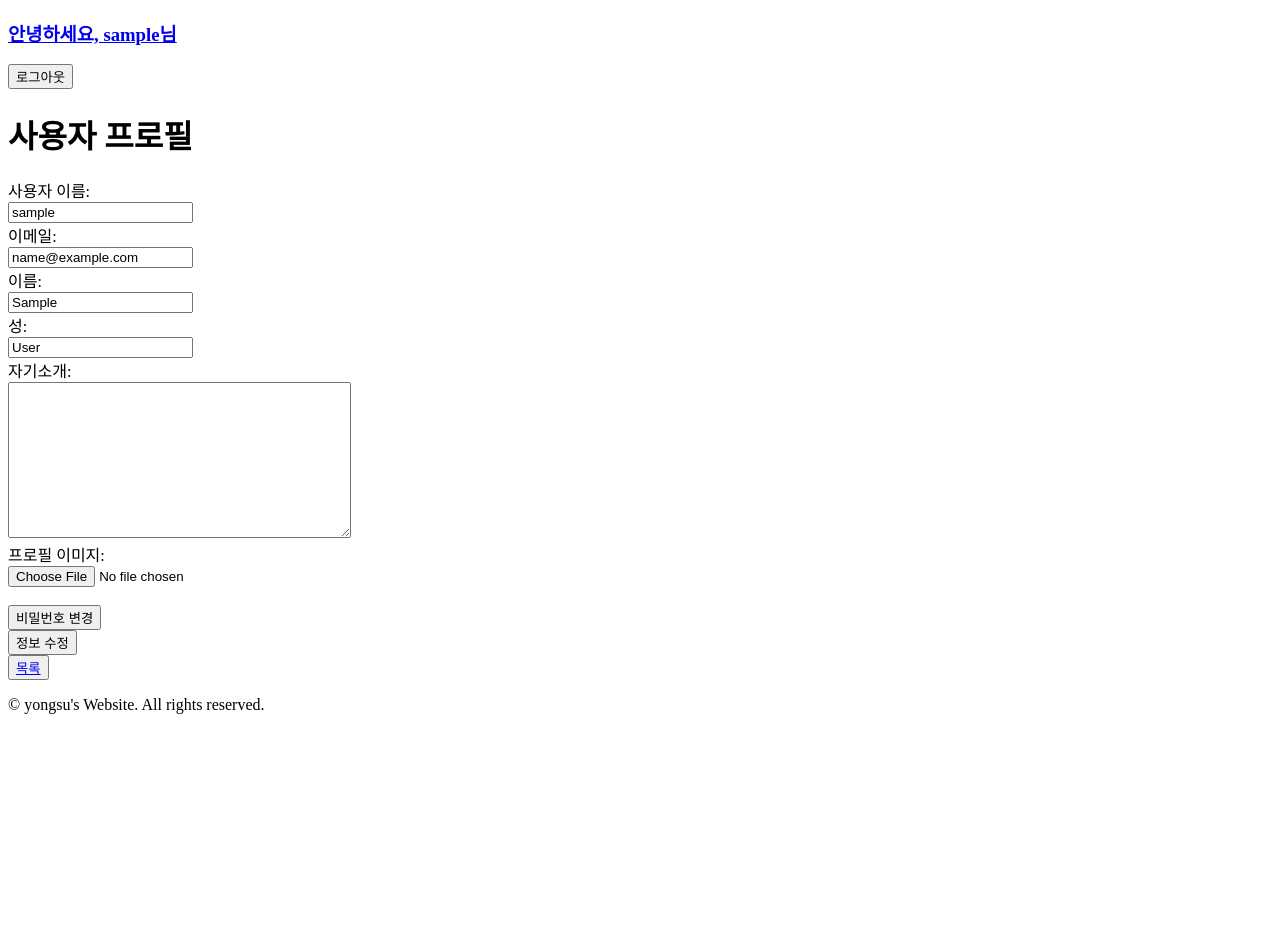
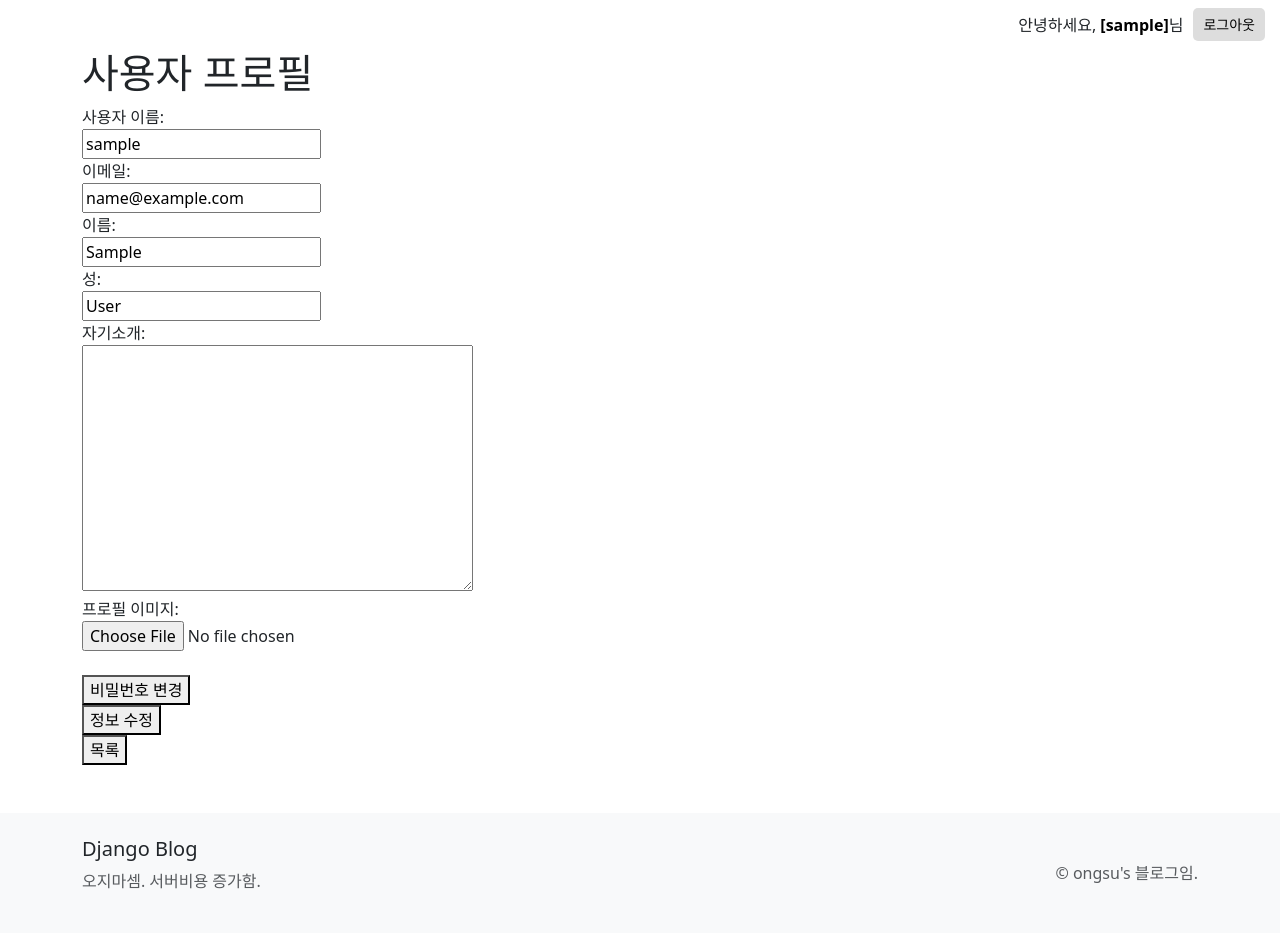
Before and after one commit to canit0221/sparta, a Django app: page /User/profile in a window 1280 px wide. Before the commit the page ends 714 px from the top, so only its background shows below. Run offline with Django 5.2, Linux system fonts and the light colour scheme; the visitor is signed in with stand-in values (Sample User, id 1).

Commit message:
ui enhanced

```diff
--- a/quest_3/pure_django/Post/templates/Post/post_list.html
+++ b/quest_3/pure_django/Post/templates/Post/post_list.html
@@ -2,7 +2,7 @@
 {% block content %}
     <h1>게시글 목록</h1>
     {% if user.is_authenticated %}
-        <button><a href="{% url 'Post:post_create' %}">작성</a></button>
+        <a href="{% url 'Post:post_create' %}" class="btn btn-primary">작성</a>
     {% else %}
         <a href="{% url 'User:login' %}">로그인이 필요합니다.</a>
     {% endif %}
--- a/quest_3/pure_django/Post/urls.py
+++ b/quest_3/pure_django/Post/urls.py
@@ -4,7 +4,7 @@ from . import views
 app_name = "Post"
 
 urlpatterns = [
-    path("list/", views.post_list, name="post_list"),
+    path("", views.post_list, name="post_list"),
     path("<int:pk>/", views.post_detail, name="post_detail"),
     path("create/", views.post_create, name="post_create"),
     path("update/<int:pk>/", views.post_update, name="post_update"),
--- a/quest_3/pure_django/Post/views.py
+++ b/quest_3/pure_django/Post/views.py
@@ -18,7 +18,7 @@ from django.views.decorators.http import require_POST
 
 # Create your views here.
 def post_list(request):
-    posts = Post.objects.all()  # 모든 Post 객체를 가져옵니다.
+    posts = Post.objects.all().order_by("-pk")  # 모든 Post 객체를 가져옵니다.
     context = {"posts": posts}  # 컨텍스트에 posts를 추가합니다.
     return render(request, "Post/post_list.html", context)  # 템플릿을 렌더링합니다.
 
--- a/quest_3/pure_django/User/templates/User/profile.html
+++ b/quest_3/pure_django/User/templates/User/profile.html
@@ -17,8 +17,8 @@
     {{ form.profile_image }}<br><br>
     <button type="button" onclick="location.href='{% url 'User:password_change' %}'">비밀번호 변경</button><br>
     <button type="submit">정보 수정</button><br>
-    <button><a href="{% url 'Post:post_list' %}">목록</a></button>
-<!-- Start of Selection -->
+    <button type="button" onclick="location.href='{% url 'Post:post_list' %}'">목록</button>
+    <!-- Start of Selection -->
 </form>
 
 <!-- End of Selection -->
--- a/quest_3/pure_django/config/urls.py
+++ b/quest_3/pure_django/config/urls.py
@@ -21,5 +21,5 @@ from django.urls import path, include
 urlpatterns = [
     path("admin/", admin.site.urls),
     path("User/", include("User.urls")),
-    path("Post/", include("Post.urls")),
+    path("", include("Post.urls")),
 ]
--- a/quest_3/pure_django/templates/base.html
+++ b/quest_3/pure_django/templates/base.html
@@ -2,6 +2,7 @@
 <!DOCTYPE html>
 <html lang="en">
 <head>
+    <link rel="stylesheet" href="https://cdn.jsdelivr.net/npm/bootstrap@5.3.3/dist/css/bootstrap.min.css">
     <meta charset="UTF-8">
     <meta name="viewport" content="width=device-width, initial-scale=1.0">
     <title>Document</title>
@@ -18,7 +19,7 @@
 
     <!-- 푸터 포함 -->
     {% include 'footer.html' %}
-
+    <script src="https://cdn.jsdelivr.net/npm/bootstrap@5.3.3/dist/js/bootstrap.bundle.min.js"></script>
 </body>
 </html>
 <!-- End of Selection -->
--- a/quest_3/pure_django/templates/footer.html
+++ b/quest_3/pure_django/templates/footer.html
@@ -1,3 +1,15 @@
-<footer>
-    <p>&copy; yongsu's Website. All rights reserved.</p>
+<!-- Start of Selection -->
+<footer class="bg-light mt-5 py-4">
+    <div class="container">
+        <div class="row">
+            <div class="col-md-6">
+                <h5>Django Blog</h5>
+                <p class="text-muted">오지마셈. 서버비용 증가함.</p>
+            </div>
+            <div class="col-md-6 text-md-end">
+                <p class="mb-0 text-muted"><br>&copy; ongsu's 블로그임.</p>
+            </div>
+        </div>
+    </div>
 </footer>
+<!-- End of Selection -->
--- a/quest_3/pure_django/templates/navbar.html
+++ b/quest_3/pure_django/templates/navbar.html
@@ -1,12 +1,14 @@
-<div class="navbar">
+<div class="navbar" style="display: flex; justify-content: flex-end; align-items: center;">
     {% if user.is_authenticated %}
-        <h3><a href="{% url 'User:profile' %}">안녕하세요, {{ user.username }}님</a></h3>
-        <form action="{% url 'User:logout' %}" method="POST">
-            {% csrf_token %}
-            <button type="submit">로그아웃</button>
-        </form>
+        <div style="display: flex; align-items: center;">
+            <h3 style="margin-right: 10px; line-height: 1.5; font-size: 16px; margin-bottom: 0;">안녕하세요, <a href="{% url 'User:profile' %}" style="color: black; font-weight: bold; text-decoration: none;">[{{ user.username }}]</a>님</h3>
+            <form action="{% url 'User:logout' %}" method="POST" style="margin-left: 0px; margin-right: 15px;">
+                {% csrf_token %}
+                <button type="submit" style="background-color: #ddd; color: black; border: none; border-radius: 5px; padding: 6px 10px; cursor: pointer; line-height: 1.5; font-size: 14px;">로그아웃</button>
+            </form>
+        </div>
     {% else %}
-        <button><a href="{% url 'User:login' %}">로그인</a></button>
-        <button><a href="{% url 'User:signup' %}">회원가입</a></button>
+        <button style="margin-right: 5px; line-height: 1.5; font-size: 12px;"><a href="{% url 'User:login' %}" style="text-decoration: none; color: black;">로그인</a></button>
+        <button style="line-height: 1.5; font-size: 12px;"><a href="{% url 'User:signup' %}" style="text-decoration: none; color: black;">회원가입</a></button>
     {% endif %}
 </div>
```
Also changed, not shown: quest_3/pure_django/Post/templates/Post/post_detail.html (+5 -4 lines), quest_3/pure_django/Post/templates/Post/post_form.html (+12 -5 lines), 2 other files.
